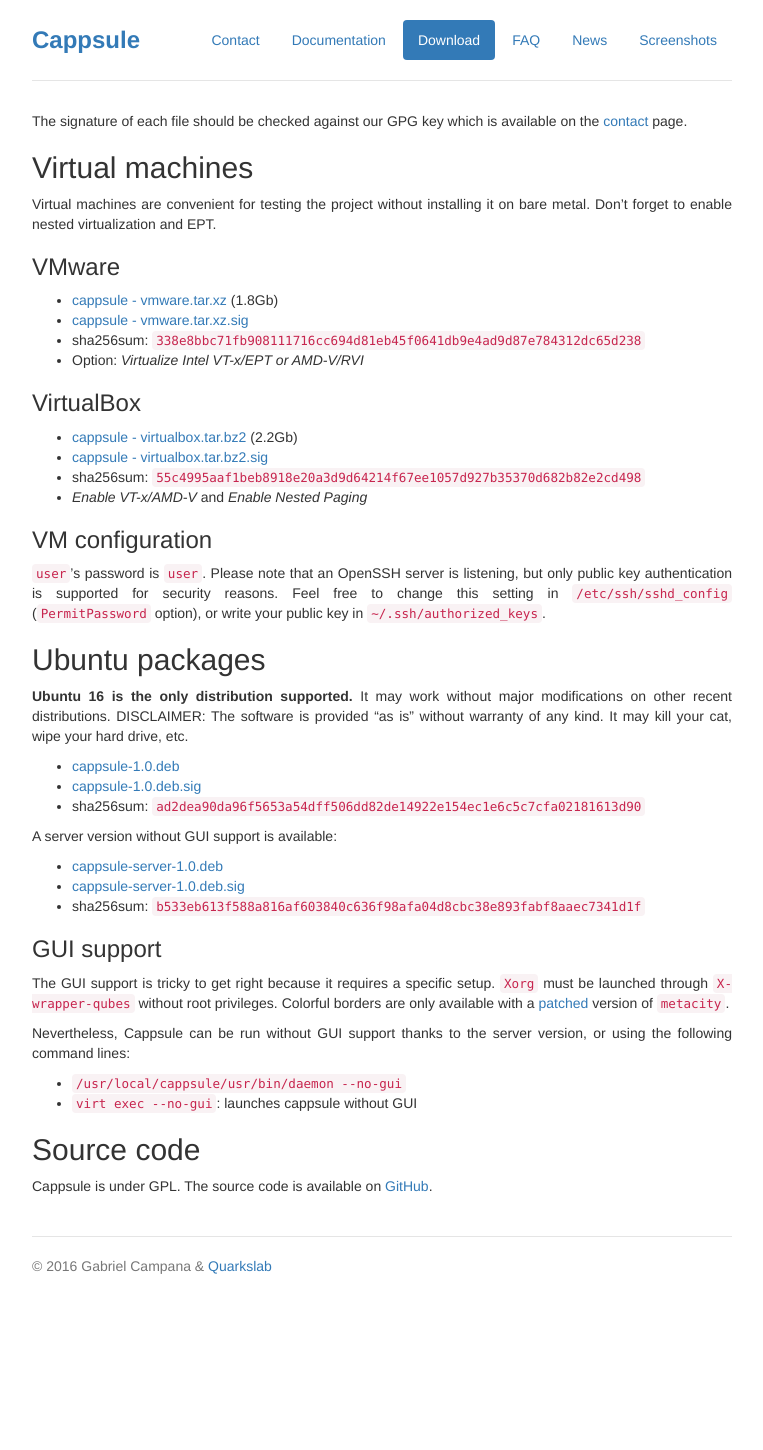
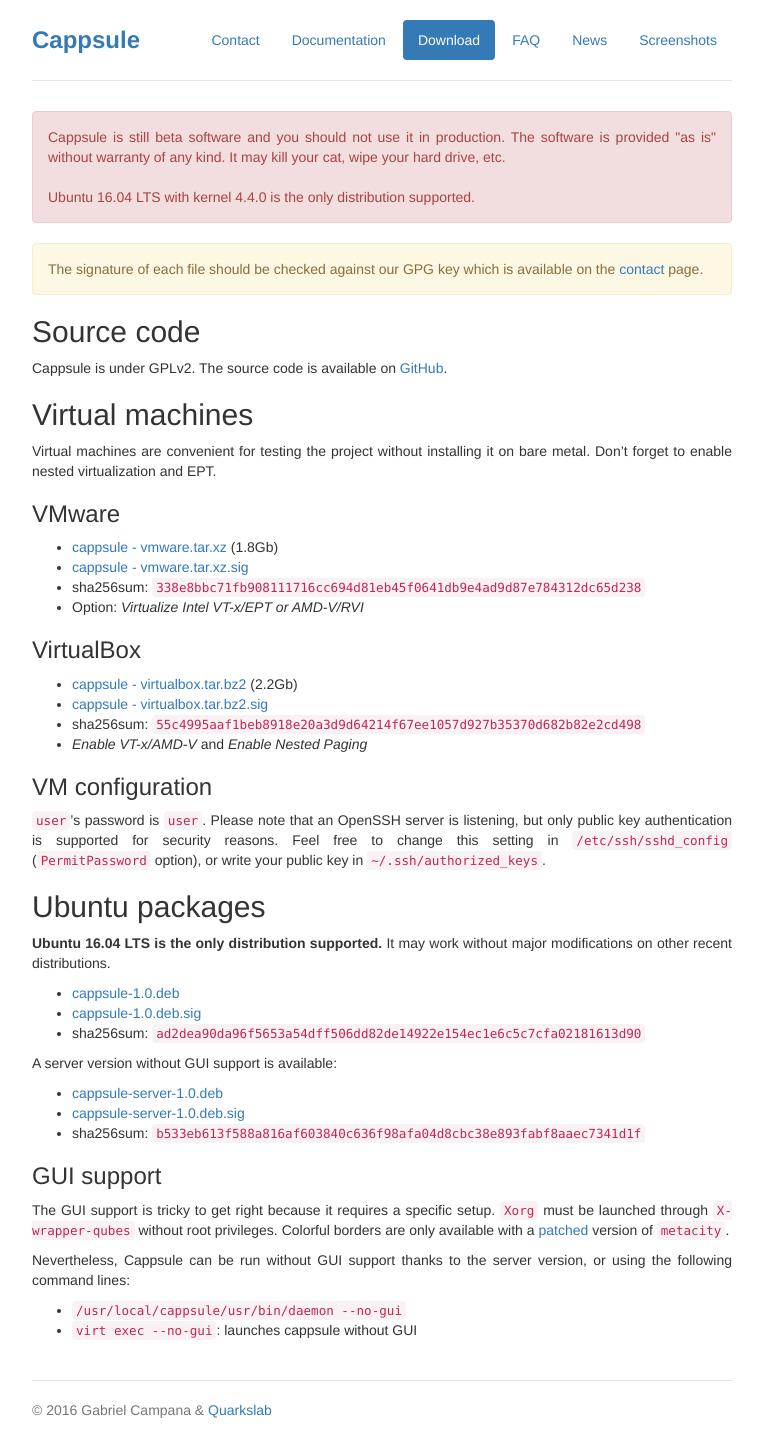
Before and after one commit to cappsule/cappsule.github.io, a Jekyll site: the page built from download.md, in a window 1280 px wide. Shown: the whole page, without its empty margins (258-1021 px from the left). Built offline with Jekyll 4.4.1, drawn with Linux system fonts in a browser that asks for light colours; before the commit the page ends 1306 px from its top, so only the background shows below that.

Commit message:
download: highlight disclaimer

```diff
--- a/download.md
+++ b/download.md
@@ -4,7 +4,18 @@ title: Download
 permalink: /download/
 ---
 
-The signature of each file should be checked against our GPG key which is available on the [contact](/contact) page.
+<div class="alert alert-danger">
+<p>Cappsule is still beta software and you should not use it in production. The software is provided "as is" without warranty of any kind. It may kill your cat, wipe your hard drive, etc.</p><br />
+<p>Ubuntu 16.04 LTS with kernel 4.4.0 is the only distribution supported.</p>
+</div>
+
+<div class="alert alert-warning">
+The signature of each file should be checked against our GPG key which is available on the <a href="/contact">contact</a> page.
+</div>
+
+## Source code
+
+Cappsule is under GPLv2. The source code is available on [GitHub](https://github.com/cappsule).
 
 
 
@@ -37,7 +48,7 @@ Virtual machines are convenient for testing the project without installing it on
 
 ## Ubuntu packages
 
-**Ubuntu 16 is the only distribution supported.** It may work without major modifications on other recent distributions. DISCLAIMER: The software is provided "as is" without warranty of any kind. It may kill your cat, wipe your hard drive, etc.
+**Ubuntu 16.04 LTS is the only distribution supported.** It may work without major modifications on other recent distributions.
 
  * [cappsule-1.0.deb](https://irma.quarkslab.com/cappsule/cappsule-1.0.deb)
  * [cappsule-1.0.deb.sig](https://irma.quarkslab.com/cappsule/cappsule-1.0.deb.sig)
@@ -58,9 +69,3 @@ Nevertheless, Cappsule can be run without GUI support thanks to the server versi
 
  * `/usr/local/cappsule/usr/bin/daemon --no-gui`
  * `virt exec --no-gui`: launches cappsule without GUI
-
-
-
-## Source code
-
-Cappsule is under GPL. The source code is available on [GitHub](https://github.com/cappsule).
```
